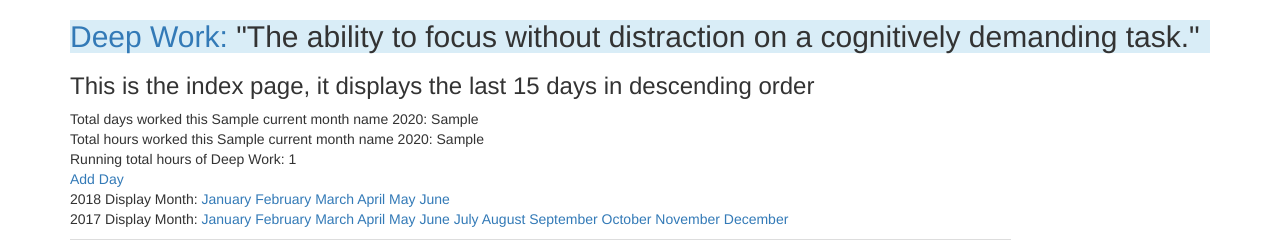
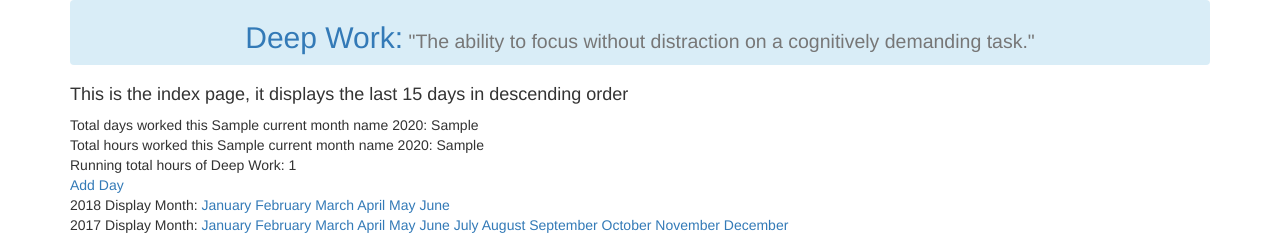
Before and after one commit to thomasjohncole/deepwork2, a Flask app: template templates/index.html in a window 1280 px wide. Shown: the top 240 px of the page. Run offline with Flask 2, Linux system fonts and the light colour scheme; the template is opened without the code that fills it: most values are stand-ins (such as "Sample title", 1, 10 or a date in 2020); some libraries are stand-ins or nearby versions.

Commit message:
Center top heading and put it inside nav element

```diff
--- a/templates/index.html
+++ b/templates/index.html
@@ -4,9 +4,11 @@
 
 <div class="container">
 
-    <h2 class="bg-info"><a href={{url_for('indexPage')}}>Deep Work:</a> "The ability to focus without distraction on a cognitively demanding task."</h2>
+    <nav class="navbar bg-info">
+        <h2 class="text-center"><a href={{url_for('indexPage')}}>Deep Work:</a><small> "The ability to focus without distraction on a cognitively demanding task."</small></h2>
+    </nav>
 
-    <h3>This is the index page, it displays the last 15 days in descending order</h3>
+    <h4>This is the index page, it displays the last 15 days in descending order</h4>
 
     Total days worked this {{ current_month_name }} {{ year }}: {{ days_worked_month[0] }} </br>
         Total hours worked this {{ current_month_name }} {{ year }}: {{ hours_worked_month[0] }} </br>
```
